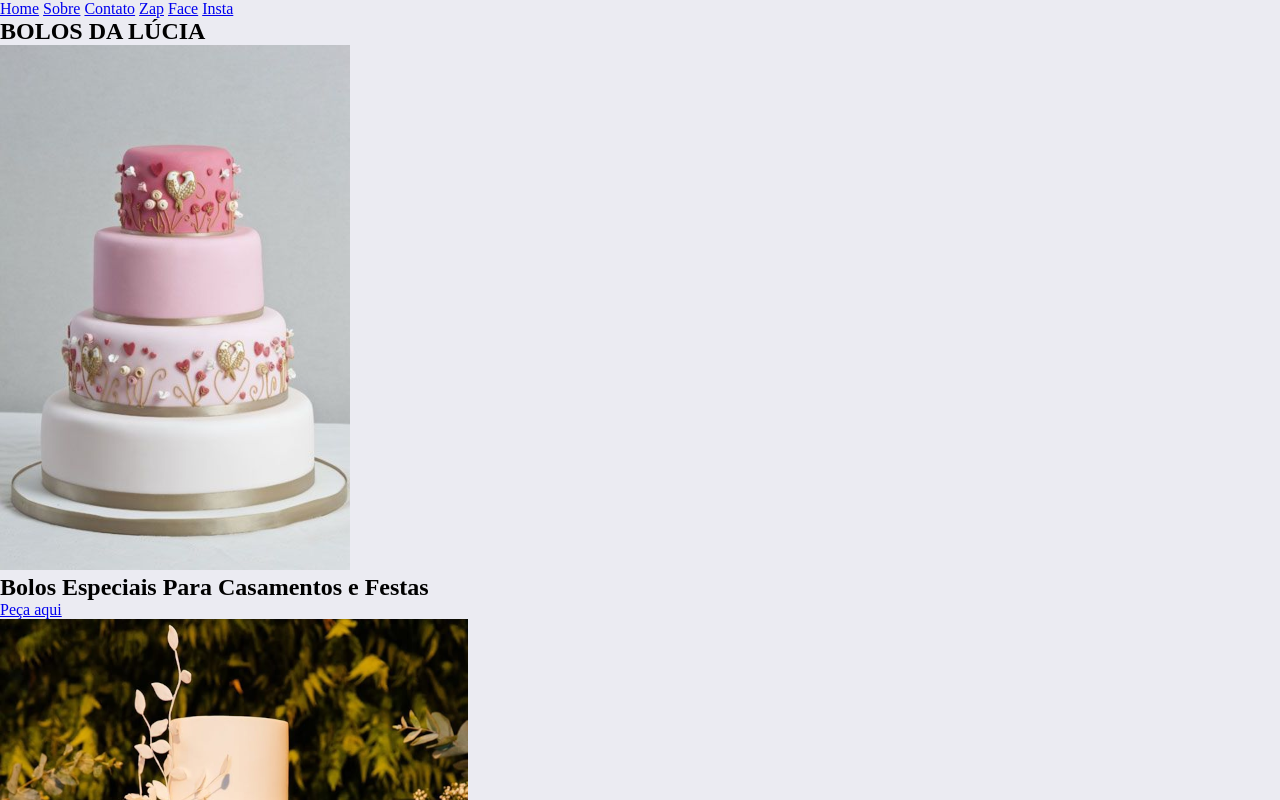
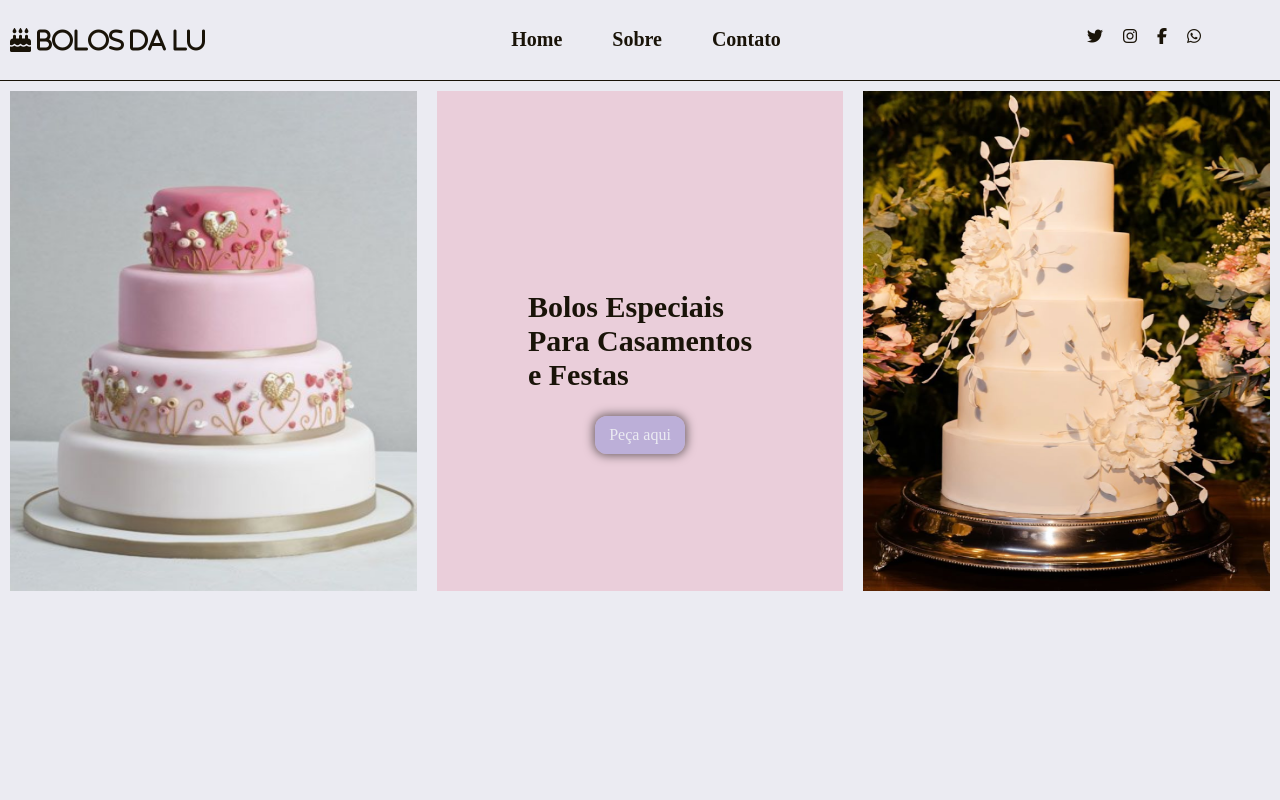
Before and after one commit to Kauanvictorm/projeto-cakemenu, a plain HTML site: page index.html in a window 1280 px wide. Shown: the top 800 px of the page. Drawn offline with Linux system fonts and the light colour scheme.

Commit message:
header finalizado

```diff
--- a/estilos/style.css
+++ b/estilos/style.css
@@ -6,10 +6,6 @@ E6AF2E
 191308
 726E97
 */
-* {
-    margin: 0px;
-    padding: 0px;
-}
 :root {
     --rosaClaro: #EACEDA;
     --cinzaClaro: #EBEBF2;
@@ -17,8 +13,93 @@ E6AF2E
     --marromEscuro: #191308;
     --lilas: #726E97;
 }
+* {
+    margin: 0;
+    padding: 0;
+}
 body {
     background-color: var(--cinzaClaro);
-    width: 100vw;
-    height: 100%;
 }
+header {
+    width: 100%;
+    padding: 28px 0px;
+    border-bottom: 1px solid var(--marromEscuro);
+}
+#navbar {
+    width: 95%;
+    display: flex;
+    text-align: center;
+    justify-content: space-between;
+}
+#nav_logo {
+    font-size: 24px;
+    padding-left: 10px;
+    color: var(--marromEscuro);
+}
+
+#nav_menus {
+    display: flex;
+    list-style: none;
+    gap: 50px;
+}
+.nav-item a{
+    text-decoration: none;
+    font-size: 20px;
+    text-align: center;
+    color: var(--marromEscuro);
+    font-weight: 600;
+}
+
+#nav_redes {
+    display: flex;
+    list-style: none;
+    gap: 5px;
+}
+.nav-sociais a{
+    text-decoration: none;
+    color: var(--marromEscuro);
+    font-weight: 600;
+    margin-right: 15px;
+}
+section {
+    width: 100%;
+    height: 600vh;
+}
+.conteudo {
+    display: flex;
+    justify-content: center;
+}
+.conteudo > .demo {
+    position: relative;
+    display: flex;
+    justify-content: center;
+    align-items: center;
+    background-color: var(--rosaClaro);
+    width: 100%;
+    height: 500px;
+    margin: 10px;
+}
+.demo > img {
+    width: 100%;
+    height: 500px;
+}
+.demo > h2 {
+    color: var(--marromEscuro);
+    font-size: 30px;
+}
+.demo > a {
+    position: absolute;
+    top: 65%;
+    background-color: #a49fd8a4;
+    text-decoration: none;
+    color: var(--cinzaClaro);
+    padding: 10px 14px;
+    border-radius: 12px;
+    box-shadow:0px 0px 10px 2px #75676d;
+}
+.demo > a:hover {
+    text-decoration: underline;
+    padding: 15px 20px;
+    transition: 0.2s;
+    background-color: #a49fd8;
+}
--- a/index.html
+++ b/index.html
@@ -1,46 +1,71 @@
 <!DOCTYPE html>
 <html lang="pt-br">
+
 <head>
     <meta charset="UTF-8">
     <meta name="viewport" content="width=device-width, initial-scale=1.0">
     <title>Bolos da Lúcia</title>
     <link rel="stylesheet" href="estilos/style.css">
+    <link rel="stylesheet" href="https://cdnjs.cloudflare.com/ajax/libs/font-awesome/6.7.2/css/all.min.css" integrity="sha512-Evv84Mr4kqVGRNSgIGL/F/aIDqQb7xQ2vcrdIwxfjThSH8CSR7PBEakCr51Ck+w+/U6swU2Im1vVX0SVk9ABhg==" crossorigin="anonymous" referrerpolicy="no-referrer" />
 </head>
+
 <body>
     <header>
-       <nav>
-        <a href="#">Home</a>
-        <a href="#">Sobre</a>
-        <a href="#">Contato</a>
-        <a href="#">Zap</a>
-        <a href="#">Face</a>
-        <a href="#">Insta</a>
+        <nav id="navbar">
+            <i class="fa-solid fa-cake-candles" id="nav_logo">  Bolos Da Lu</i>
+
+            <ul id="nav_menus">
+                <li class="nav-item">
+                    <a href="#home">Home</a>
+                </li>
+                <li class="nav-item">
+                    <a href="#sobre">Sobre</a>
+                </li>
+                <li class="nav-item">
+                    <a href="#contato">Contato</a>
+                </li>
+            </ul>
+            <ul id="nav_redes">
+                <li class="nav-sociais">
+                    <a href="#"><i class="fa-brands fa-twitter"></i></a>
+                </li>
+                <li class="nav-sociais">
+                    <a href="#"><i class="fa-brands fa-instagram"></i></a>
+                </li>
+                <li class="nav-sociais">
+                    <a href="#"><i class="fa-brands fa-facebook-f"></i></a>
+                </li>
+                <li class="nav-sociais">
+                    <a href="#"><i class="fa-brands fa-whatsapp"></i></a>
+                </li>
+            </ul>
         </nav>
     </header>
-    <section class="container">
+    <section>
          <div class="conteudo">
-            <h1>BOLOS DA LÚCIA</h1>
-
-            <div>
+             <div class="demo">
                     <img src="imagens/bolo4andar.png" alt="cake_aniversário">
              </div>
 
-            <div class="cardapio">
-                <h2>Bolos Especiais Para Casamentos e Festas</h1>
-            <a href="#">Peça aqui</a>
+             <div class="demo">
+                 <h2>Bolos Especiais<br> Para Casamentos<br> e Festas</h1>
+                    <a href="https://www.whatsapp.com/?lang=pt_BR" target="_blank">Peça aqui</a>
              </div>
 
-            <div>
+             <div class="demo">
                     <img src="imagens/bolocasamento.png" alt="cake_casamento">
              </div>
          </div>
-        <div>
+
+         <!--<div>
              <img src="imagens/personagem.png" alt="lucia"> <a href="#">Conheça a Lu</a>
              <img src="imagens/bolochocolate.png" alt="bolochocolate"> <a href="#">Contate_me</a>
-        </div>
+         </div> -->
+
      </section>
      <footer>
          <p><span>Bolos da Lúcia</span>. Criado Por <span>Kauan Victor</span></p>
      </footer>
 </body>
+
 </html>
```
Lines whose indentation alone changed are shown as unchanged.
